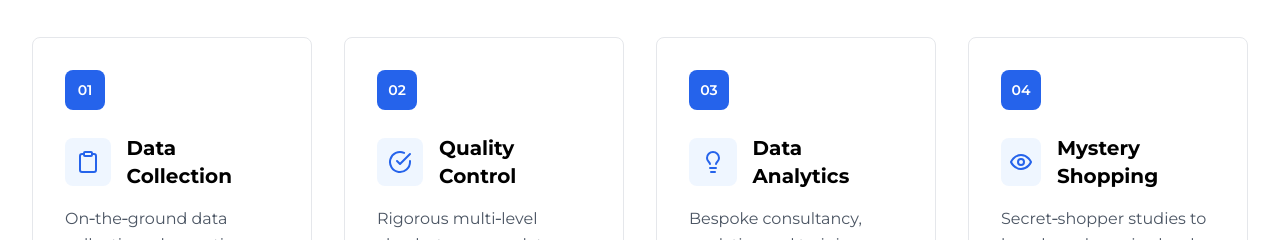
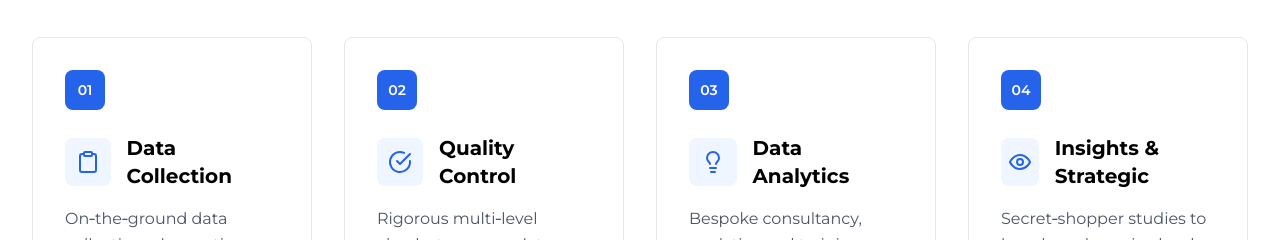
Before and after one commit to Jiwe-Holding/Futuris-Site, a React (Vite) app: page / in a window 1280 px wide. Shown: the part 1120-1360 px from the top of the page. Built offline with nearby package versions, Linux system fonts and the light colour scheme.

Commit message:
Update Services.tsx

```diff
--- a/src/components/Services.tsx
+++ b/src/components/Services.tsx
@@ -63,7 +63,7 @@ const Services: React.FC = () => {
     {
       number: "04",
       icon: <Eye className="h-6 w-6" />,
-      title: "Mystery Shopping",
+      title: "Insights & Strategic",
       description: "Secret‑shopper studies to benchmark service levels and customer experience quality.",
       features: ["Scenario Design", "Field Execution", "Detailed Reporting"],
       color: "from-pink-500 to-pink-600"
```
